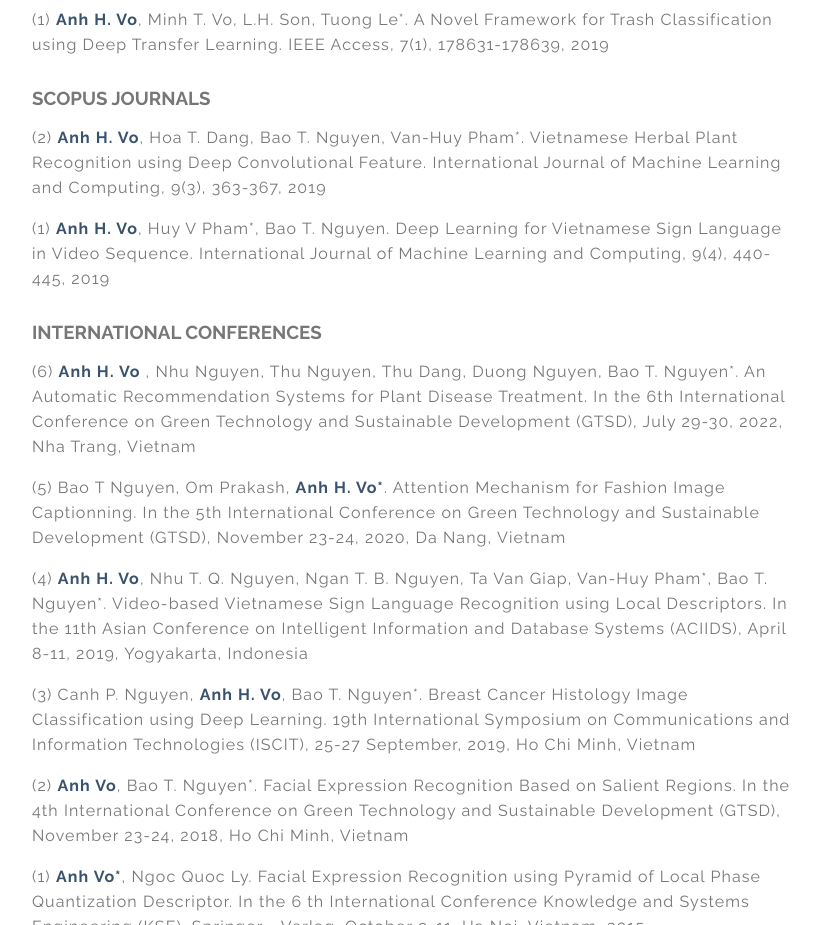
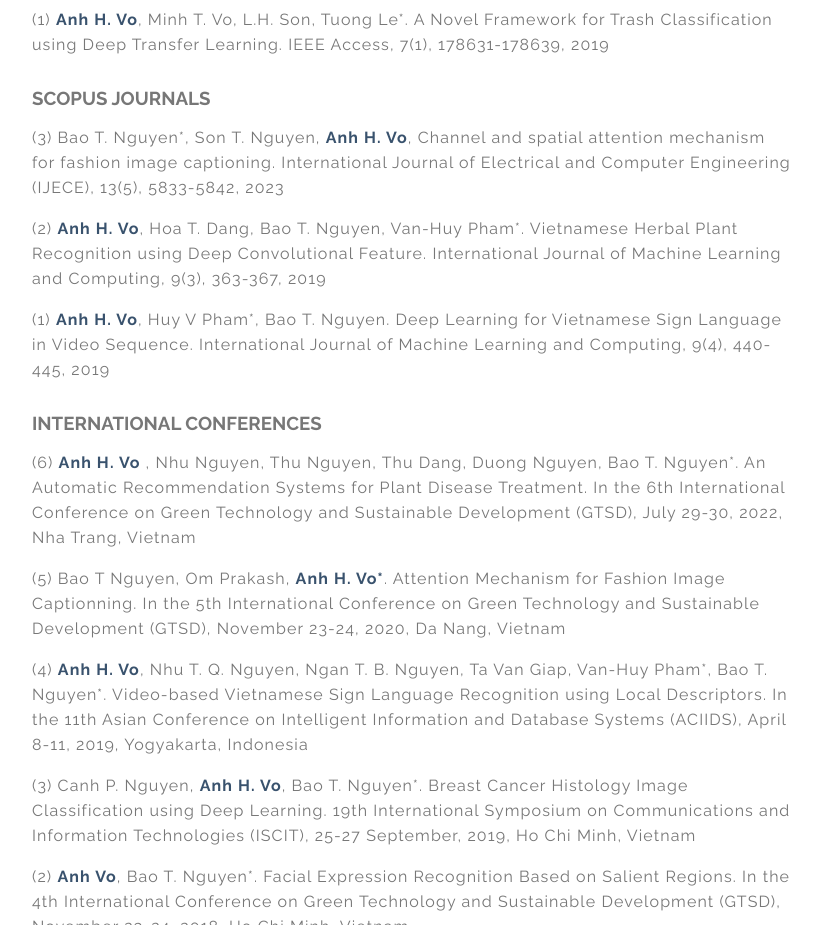
Before and after one commit to VoHoangAnh/vohoanganh.github.io, a website: page index.html in a window 1280 px wide. Shown: the part 1480-2405 px from the top of the page, without its empty margins (448-1268 px from the left). Drawn offline with Linux system fonts and the light colour scheme.

Commit message:
Update index.html

```diff
--- a/index.html
+++ b/index.html
@@ -116,6 +116,8 @@
               <div class="item">
                 <h3> SCOPUS JOURNALS </h3>
                 <p> </p>
+                <p> (3) Bao T. Nguyen*, Son T. Nguyen, <span><b>Anh H. Vo</b></span>, Channel and spatial attention mechanism for fashion image captioning.
+                  International Journal of Electrical and Computer Engineering (IJECE), 13(5), 5833-5842, 2023</p>
                 <p> (2) <span><b>Anh H. Vo</b></span>, Hoa T. Dang, Bao T. Nguyen, Van-Huy Pham*. Vietnamese Herbal
                   Plant Recognition using Deep Convolutional Feature. International Journal of
                   Machine Learning and Computing, 9(3), 363-367, 2019 </p>
```
